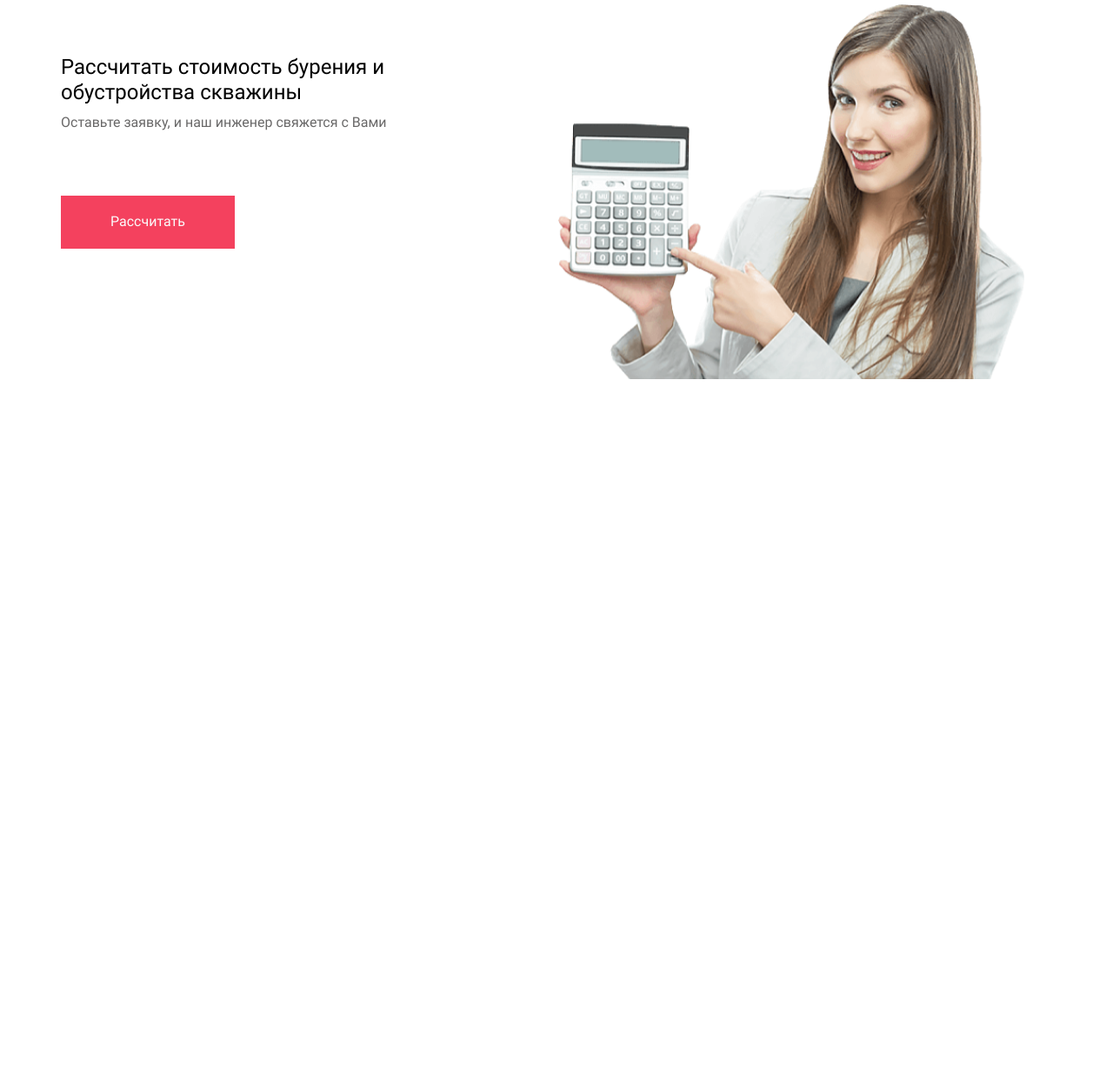
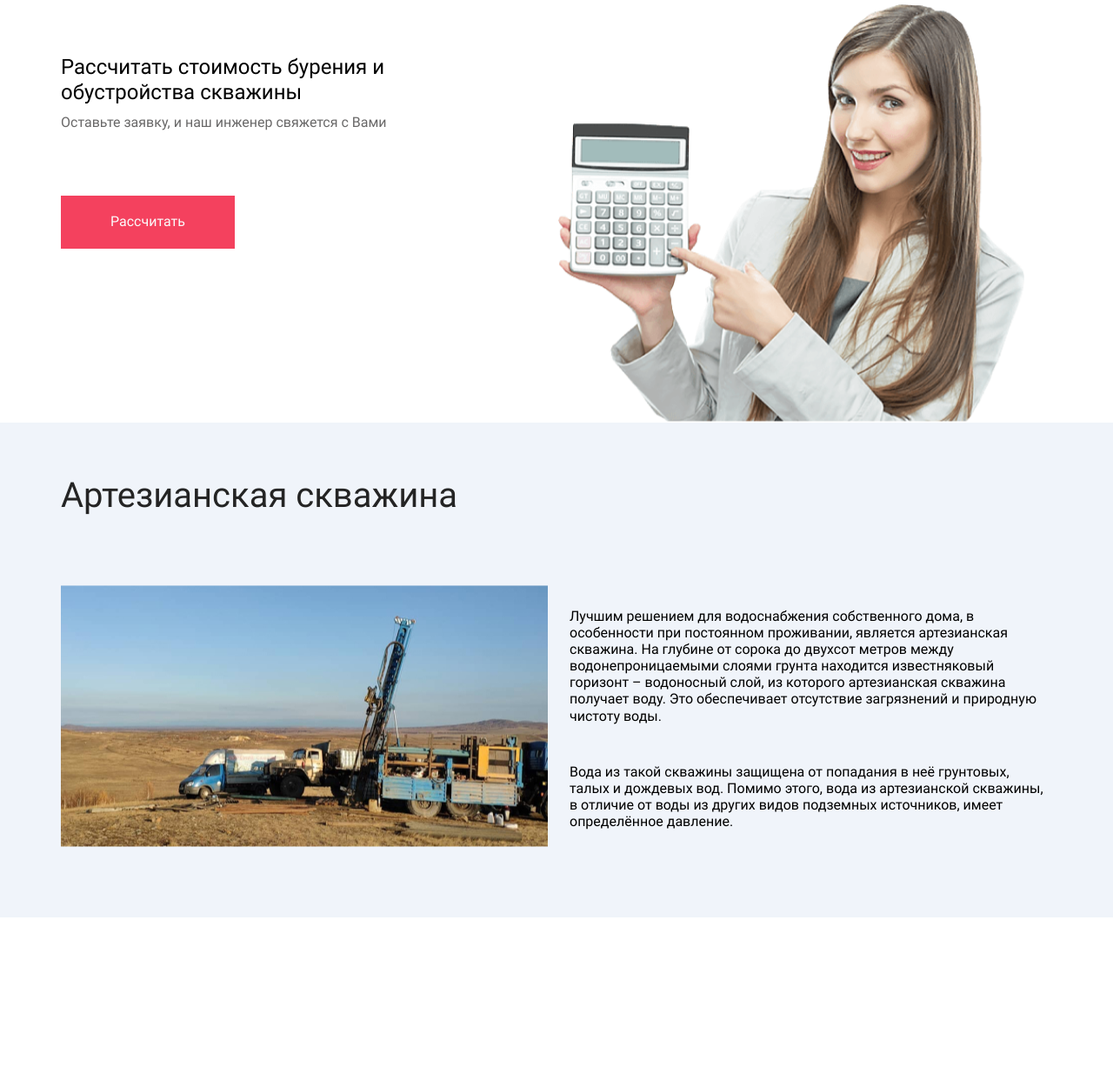
Before and after one commit to Royal-Aver/Drilling-of-the-wells, a website: page app/index.html in a window 1280 px wide. Shown: the part 1718-2960 px from the top of the page at 87% size. Before the commit the page ends 2154 px from the top, so only its background shows below. Drawn offline with nearby package versions, Linux system fonts and the light colour scheme; files that its build step writes are made by us from their sources.

Commit message:
added section "artesian"

```diff
--- a/app/index.html
+++ b/app/index.html
@@ -186,6 +186,34 @@
 				</div>
 			</div>
 		</section>
+
+		<section class="artesian">
+			<div class="container">
+				<div class="artesian__inner">
+					<h2 class="title artesian__title">
+						Артезианская скважина
+					</h2>
+					<div class="artesian__img" style="background-image: url(images/artesian/bg.jpg);"></div>
+					<div class="artesian__content">
+						<p>
+							Лучшим решением для водоснабжения собственного дома, в особенности при постоянном проживании, является
+							артезианская
+							скважина. На глубине от сорока до двухсот метров между водонепроницаемыми слоями грунта находится
+							известняковый горизонт
+							– водоносный слой, из которого артезианская скважина получает воду. Это обеспечивает отсутствие
+							загрязнений
+							и природную
+							чистоту воды.
+						</p>
+						<p>
+							Вода из такой скважины защищена от попадания в неё грунтовых, талых и дождевых вод. Помимо этого, вода из
+							артезианской
+							скважины, в отличие от воды из других видов подземных источников, имеет определённое давление.
+						</p>
+					</div>
+				</div>
+			</div>
+		</section>
 	</main>
 
 
--- /dev/null
+++ b/app/scss/index/_artesian.scss
@@ -0,0 +1,37 @@
+.artesian {
+	background-color: #f0f4fa;
+
+	&__inner {
+		position: relative;
+		padding: 60px 0 100px;
+	}
+
+	&__title {
+		margin-bottom: 105px;
+	}
+
+	&__img {
+		position: absolute;
+		width: 50%;
+		height: 100%;
+		top: 83%;
+		bottom: 50%;
+		transform: translateY(-50%);
+		left: 0;
+		background-repeat: no-repeat;
+		background-position: left top;
+	}
+
+	&__content {
+		max-width: 555px;
+		margin-left: auto;
+
+		& p {
+			margin-bottom: 45px;
+		}
+
+		& p:last-child {
+			margin-bottom: 0;
+		}
+	}
+}
--- a/app/scss/index/_cost-calculation.scss
+++ b/app/scss/index/_cost-calculation.scss
@@ -1,5 +1,5 @@
 .cost-calculation {
-	padding: 60px 0 150px;
+	padding: 60px 0 200px;
 	position: relative;
 
 	&__img {
--- a/app/scss/style.scss
+++ b/app/scss/style.scss
@@ -9,5 +9,6 @@
 @import "components/individual";
 @import "components/advantages";
 @import "index/cost-calculation";
+@import "index/artesian";
 
 @import "media";
```
Also changed, not shown: app/images/artesian/bg.jpg (added).
